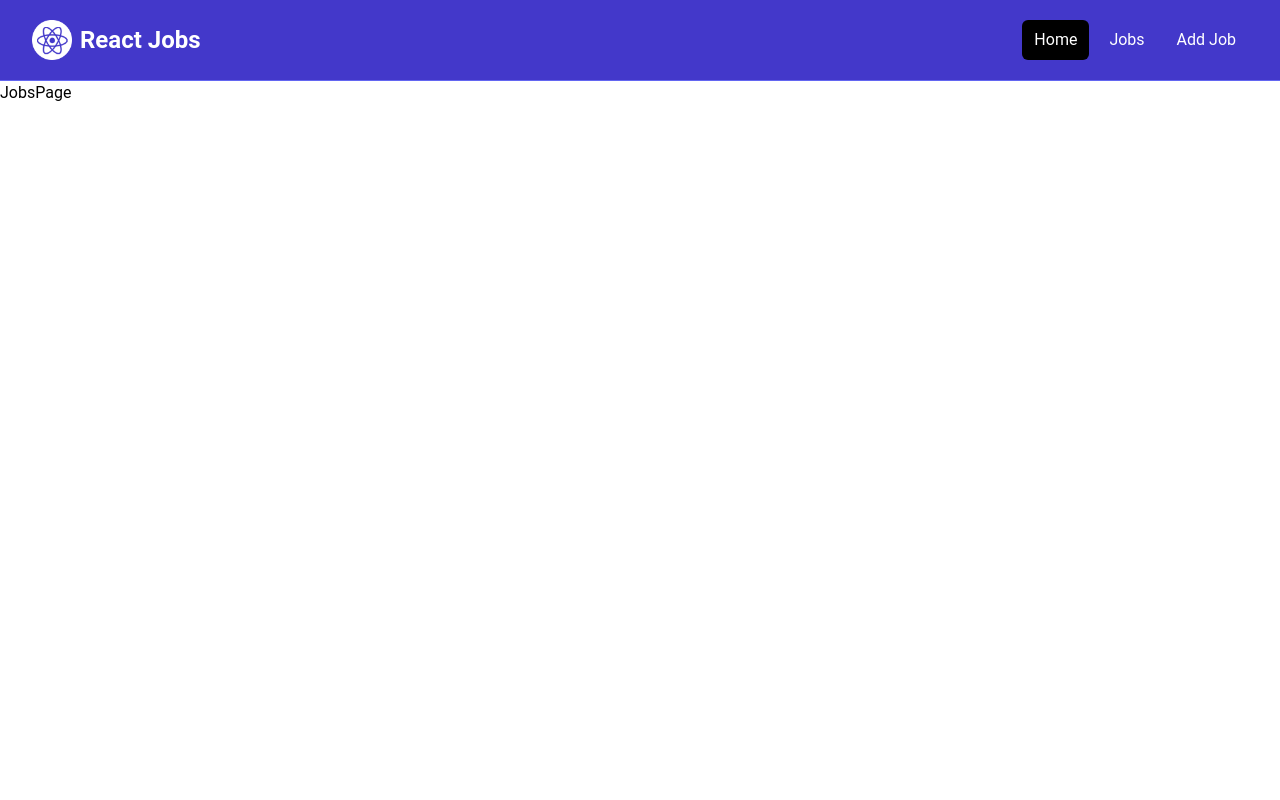
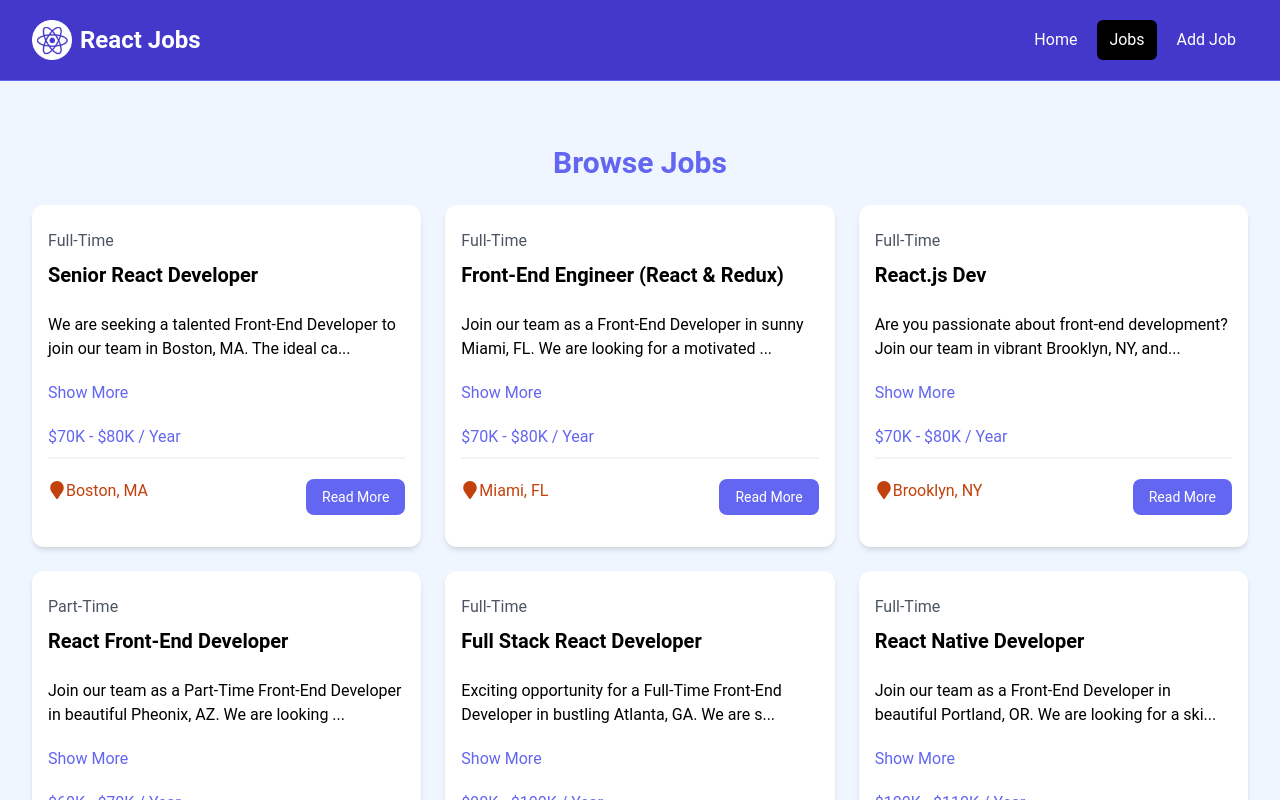
Before and after one commit to joshuascott019/traversy-react-crashcourse-2024_react-jobs-site, a React (Vite) app: page /jobs in a window 1280 px wide. Shown: the top 800 px of the page. Built offline with nearby package versions, Linux system fonts and the light colour scheme.

Commit message:
custom 404 page, active links with NavLink, & conditional rendering

```diff
--- a/src/components/JobListings.jsx
+++ b/src/components/JobListings.jsx
@@ -1,16 +1,16 @@
 import jobs from '../jobs.json';
 import JobListing from './JobListing';
 
-const JobListings = () => {
-  const recentJobs = jobs.slice(0, 3);
+const JobListings = ({ isHome = false }) => {
+  const jobListings = isHome ? jobs.slice(0, 3) : jobs;
   return (
     <section className="bg-blue-50 px-4 py-10">
       <div className="container-xl lg:container m-auto">
         <h2 className="text-3xl font-bold text-indigo-500 mb-6 text-center">
-          Browse Jobs
+          {isHome ? 'Recent Jobs' : 'Browse Jobs'}
         </h2>
         <div className="grid grid-cols-1 md:grid-cols-3 gap-6">
-          {recentJobs.map((job) => (
+          {jobListings.map((job) => (
             <JobListing key={job.id} job={job} />
           ))}
         </div>
--- a/src/components/Navbar.jsx
+++ b/src/components/Navbar.jsx
@@ -1,39 +1,35 @@
-import { Link } from 'react-router-dom';
+import { NavLink } from 'react-router-dom';
 import logoImg from '../assets/images/logo.png';
 
 const Navbar = () => {
+  const linkClass = ({ isActive }) =>
+    isActive
+      ? 'bg-black text-white hover:bg-gray-900 hover:text-white rounded-md px-3 py-2'
+      : 'text-white hover:bg-gray-900 hover:text-white rounded-md px-3 py-2';
+
   return (
     <nav className="bg-indigo-700 border-b border-indigo-500">
       <div className="mx-auto max-w-7xl px-2 sm:px-6 lg:px-8">
         <div className="flex h-20 items-center justify-between">
           <div className="flex flex-1 items-center justify-center md:items-stretch md:justify-start">
             {/* <!-- Logo --> */}
-            <Link className="flex flex-shrink-0 items-center mr-4" to="/">
+            <NavLink className="flex flex-shrink-0 items-center mr-4" to="/">
               <img className="h-10 w-auto" src={logoImg} alt="React Jobs" />
               <span className="hidden md:block text-white text-2xl font-bold ml-2">
                 React Jobs
               </span>
-            </Link>
+            </NavLink>
             <div className="md:ml-auto">
               <div className="flex space-x-2">
-                <Link
-                  to="/"
-                  className="text-white bg-black hover:bg-gray-900 hover:text-white rounded-md px-3 py-2"
-                >
+                <NavLink to="/" className={linkClass}>
                   Home
-                </Link>
-                <Link
-                  to="/jobs"
-                  className="text-white hover:bg-gray-900 hover:text-white rounded-md px-3 py-2"
-                >
+                </NavLink>
+                <NavLink to="/jobs" className={linkClass}>
                   Jobs
-                </Link>
-                <Link
-                  to="/add-job"
-                  className="text-white hover:bg-gray-900 hover:text-white rounded-md px-3 py-2"
-                >
+                </NavLink>
+                <NavLink to="/add-job" className={linkClass}>
                   Add Job
-                </Link>
+                </NavLink>
               </div>
             </div>
           </div>
--- a/src/pages/HomePage.jsx
+++ b/src/pages/HomePage.jsx
@@ -8,7 +8,7 @@
     <>
       <Hero />
       <HomeCards />
-      <JobListings />
+      <JobListings isHome={true} />
       <ViewAllJobs />
     </>
   );
--- a/src/pages/JobsPage.jsx
+++ b/src/pages/JobsPage.jsx
@@ -1,4 +1,10 @@
+import JobListings from '../components/JobListings';
+
 const JobsPage = () => {
-  return <div>JobsPage</div>;
+  return (
+    <section className="bg-blue-50 px-4 py-6">
+      <JobListings />
+    </section>
+  );
 };
 export default JobsPage;
```
